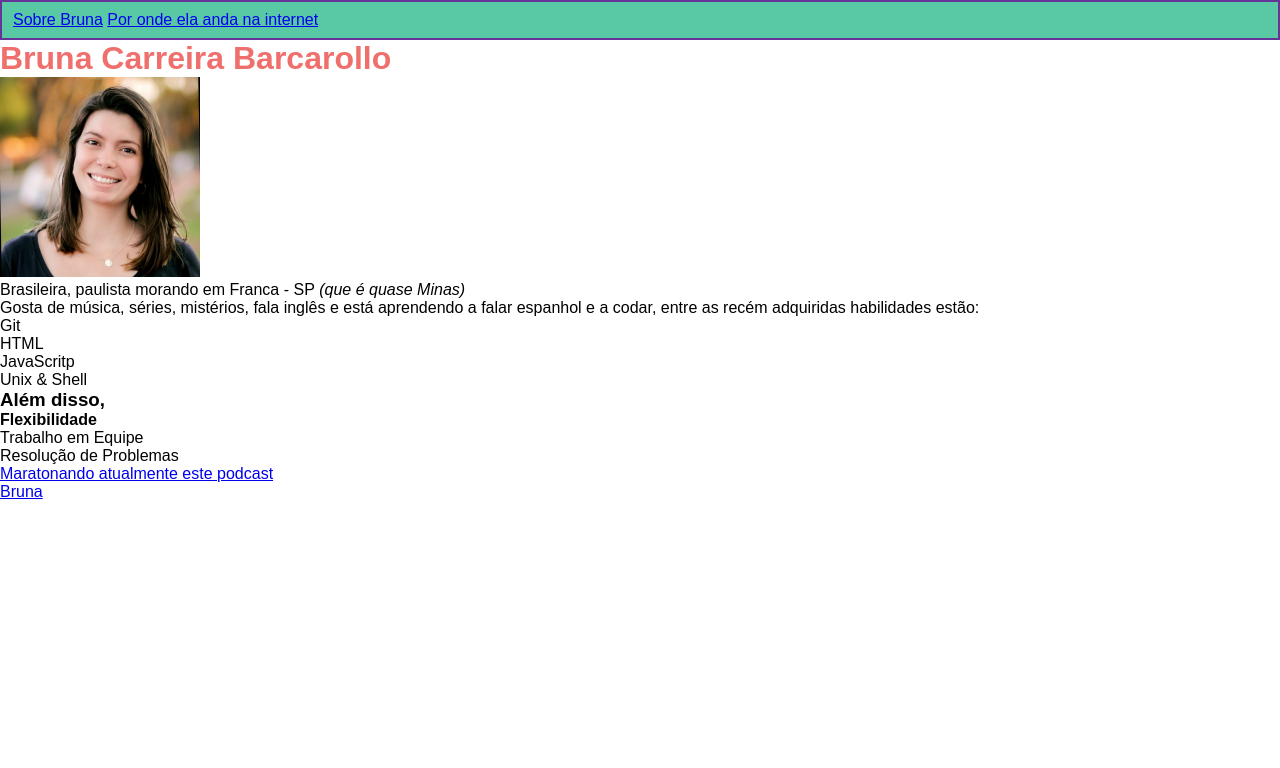
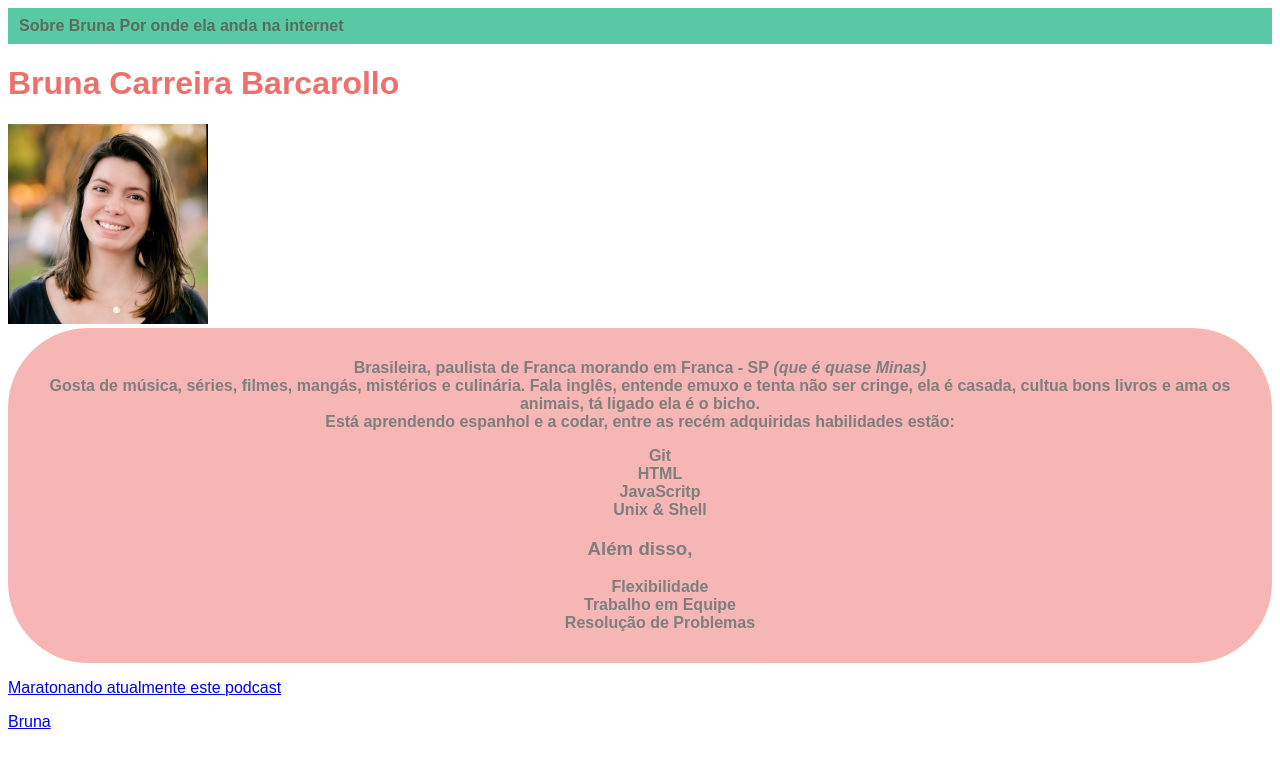
Before and after one commit to bbarcarollo/bbarcarollo.github.io, a plain HTML site: page index.html in a window 1280 px wide. Drawn offline with Linux system fonts and the light colour scheme; a web font is replaced by a local one.

Commit message:
estiliza portfolio

```diff
--- a/index.html
+++ b/index.html
@@ -20,8 +20,9 @@
       Bruna Carreira Barcarollo</h1>
 
       <img src="./image/fotobruna.jpeg" alt="Imagem de Bruna sorrindo, ela usa camiseta preta e cabelos lisos na altura dos ombros" id="fotobruna" width="200px">
-    <p id="sobre-mim"></id>Brasileira, paulista morando em Franca - SP<em> (que é quase Minas)</em><br>
-    Gosta de música, séries, mistérios, fala inglês e está aprendendo a falar espanhol e a codar, entre as recém adquiridas habilidades estão:</p>
+      <div class="about"> <p id="sobre-mim"></id>Brasileira, paulista de Franca morando em Franca - SP<em> (que é quase Minas)</em><br>
+    Gosta de música, séries, filmes, mangás, mistérios e culinária. Fala inglês, entende emuxo e tenta não ser cringe, ela é casada, cultua bons livros e ama os animais, tá ligado ela é o bicho.<br>
+    Está aprendendo espanhol e a codar, entre as recém adquiridas habilidades estão:</p>
     <ul>
       <li>Git</li>
       <li>HTML</li>
@@ -34,6 +35,7 @@
       <li>Trabalho em Equipe</li>
       <li>Resolução de Problemas </li>
     </ul>
+  </div>
 
 <a href="https://www.strangeandunexplainedpod.com/" target="_blank"><p id="pagina-externa">Maratonando atualmente este podcast</p></a>
 <a href="#fotobruna">Bruna</a>
--- a/style.css
+++ b/style.css
@@ -1,14 +1,13 @@
-*{
-   margin: 0;
-   padding: 0
-   ;
-}
-
 .header-container{
 background-color: #59c9a5ff;
 padding: 9px 11px;
-color: #5b6c5dff;
-text-decoration: none;
+list-style: none;
+}
+
+.header-container a {
+    text-decoration: none;
+    color: #5b6c5dff;
+    font-weight: bold;
 }
 
 body {
@@ -20,7 +19,15 @@ h1 {
     color: #ef6f6cff;
 }
 
-div {
-    border: 2px solid rebeccapurple;
+.about {
+    background-color: #ef6f6cff;
+    opacity: 50%;
+    padding: 15px 30px;
+    border-radius: 80px;
+    text-align: center;
+    font-weight: bold;
+}
 
+ul {
+    list-style: none;
 }
```
Lines whose indentation alone changed are shown as unchanged.
